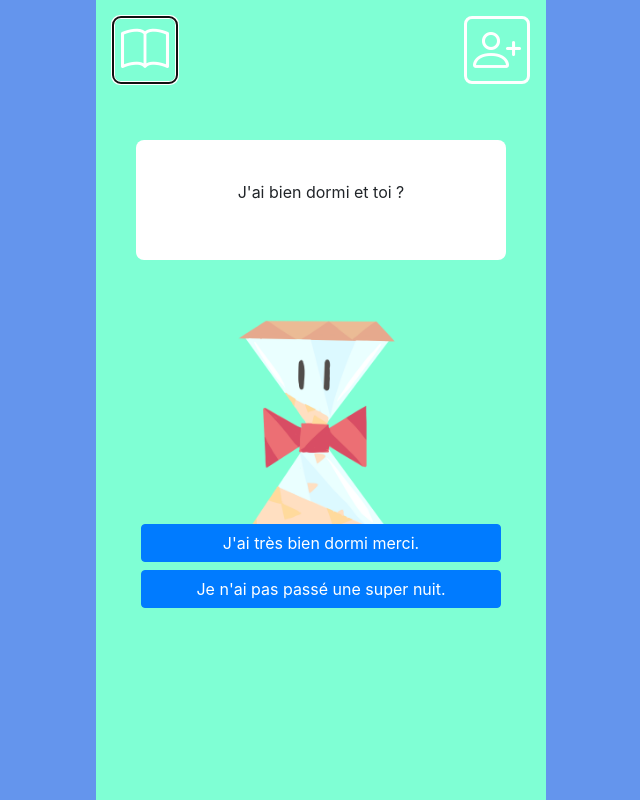
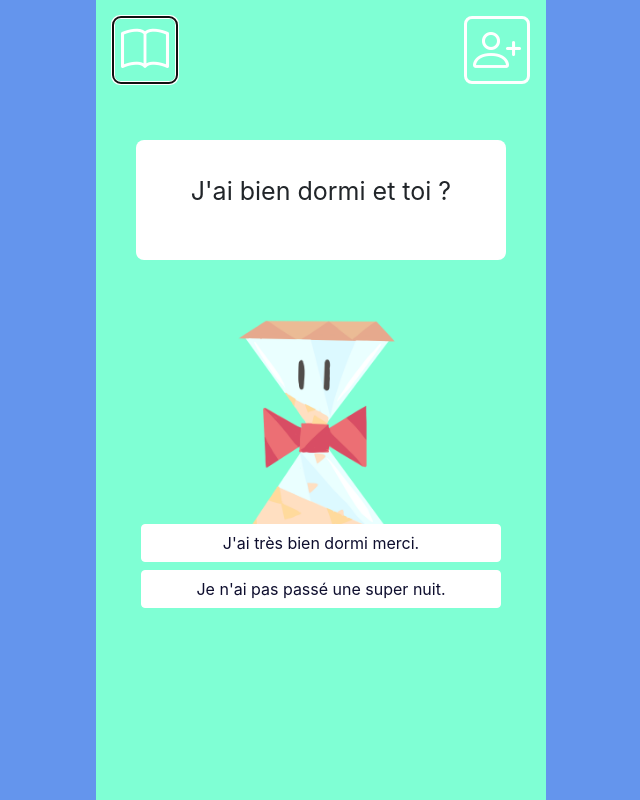
Before and after one commit to Ushien/Hackaton2022, a plain HTML site: page index.html in a window 1280 px wide. Both pictures are taken after a click on the button 464 px from the left and 50 px from the top of the page. Shown: the whole page, without its empty margins (319-959 px from the left). Drawn offline with nearby package versions, Linux system fonts and the light colour scheme.

Commit message:
Styles des boutons de dialogues

```diff
--- a/index.html
+++ b/index.html
@@ -48,7 +48,6 @@
             <button id="#choice1" class="choice choice1 btn btn-primary" nb="1">Premier choix</button>
             <button id="#choice2" class="choice choice2 btn btn-primary" nb="2">Deuxième choix</button>
             <button id="#choice3" class="choice choice3 btn btn-primary" nb="3">Troisième choix</button>
-            <button id="#choice4" class="choice choice4 btn btn-primary" nb="4">Quatrième choix</button>
         </div>
 
         <!-- Modals -->
--- a/styles.css
+++ b/styles.css
@@ -32,6 +32,7 @@ body {
     height: 25%;
     display: flex;
     justify-content: center;
+    font-size: 25px;
 }
 
 #buddyContainer {
@@ -55,6 +56,9 @@ body {
 .choice {
     width: 80%;
     margin: 0.5vh;
+    background-color:#fff;
+    color: #0e0e2e;
+    border-color: white;
 }
 
 #dialogBox {
```
